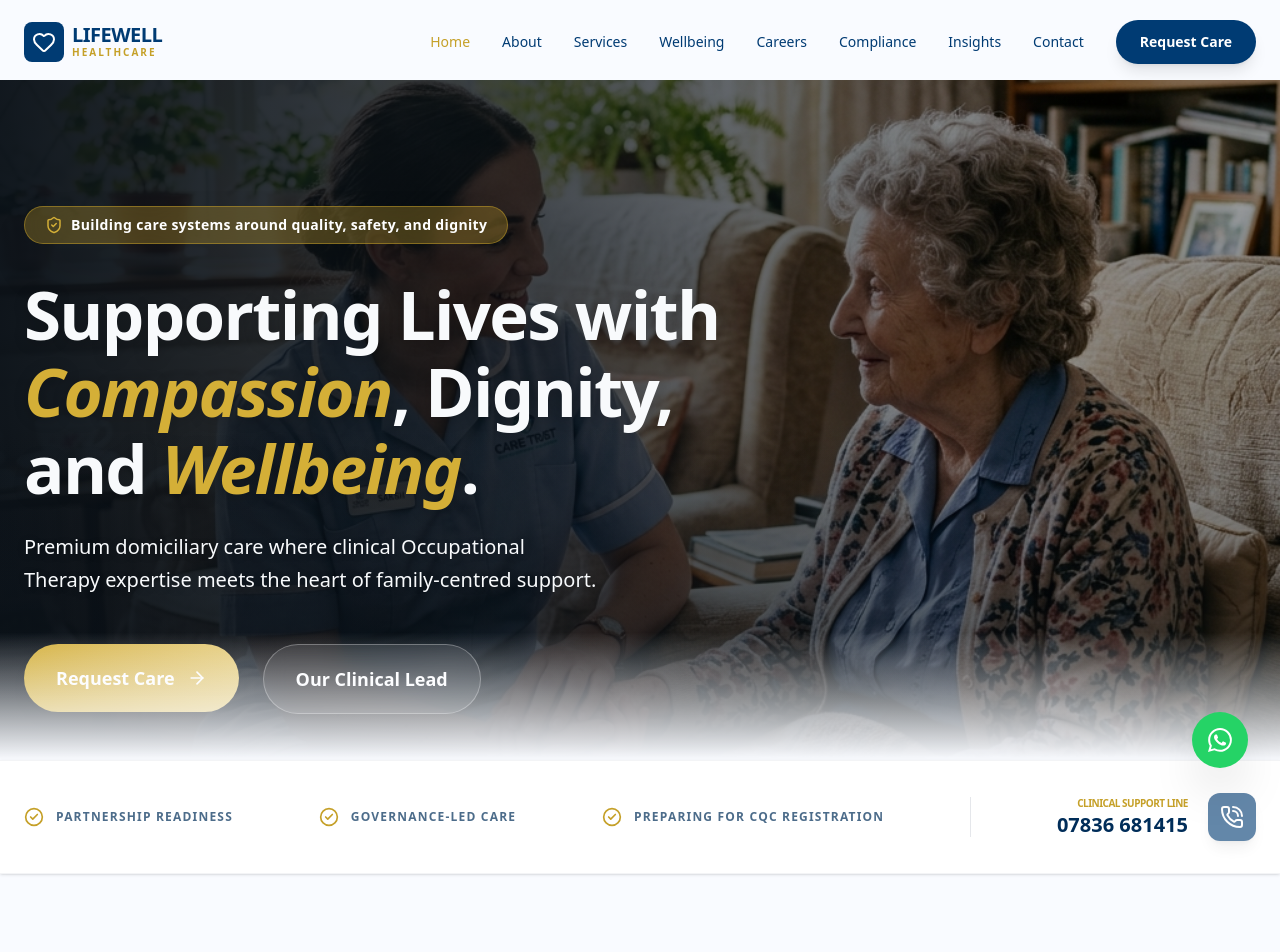
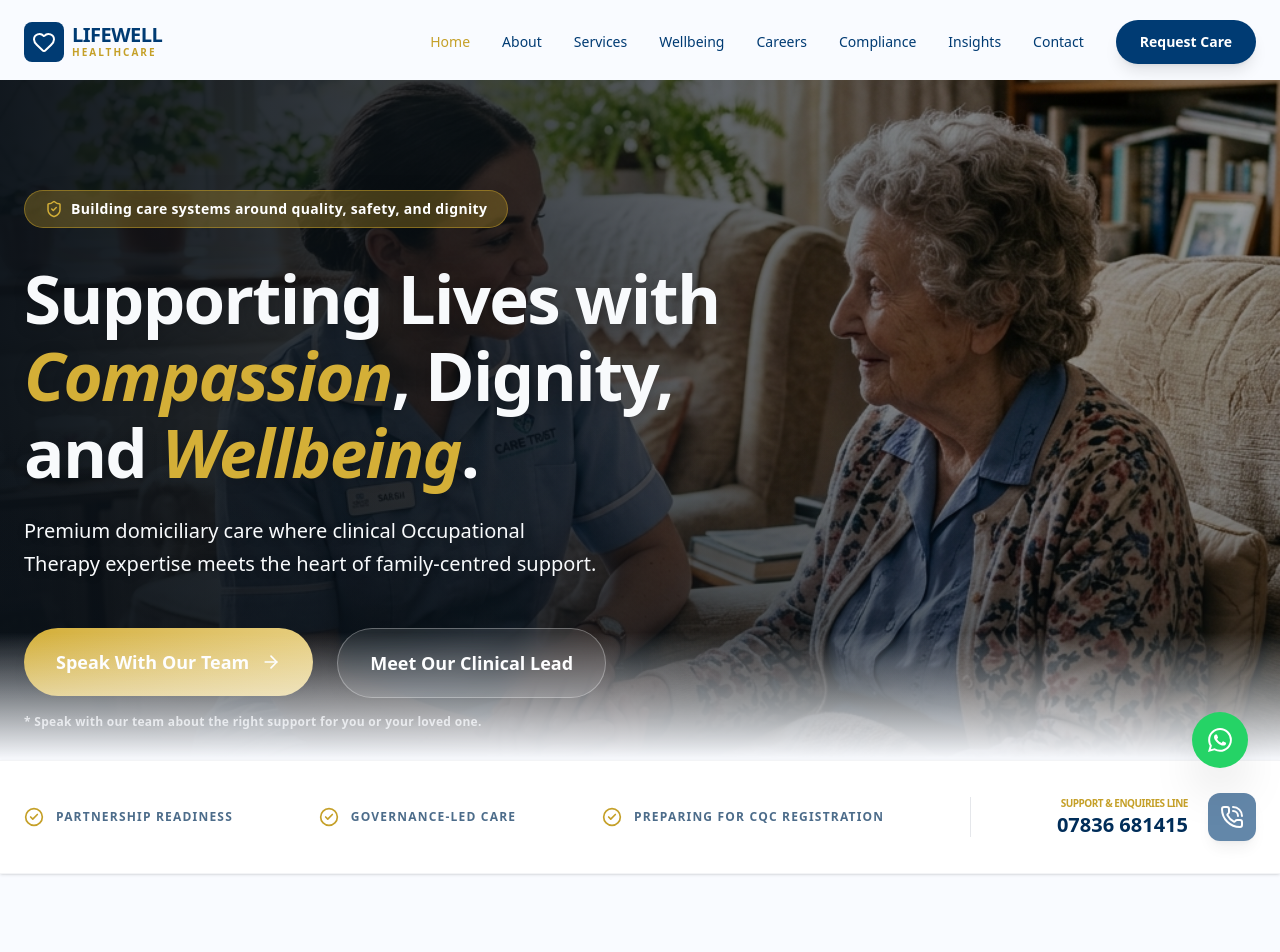
Before and after one commit to osofocarl-web/lifewell-healthcare, a Next.js app: page / in a window 1280 px wide. Shown: the top 952 px of the page. Built offline with nearby package versions, Linux system fonts and the light colour scheme.

Commit message:
fix: src/app/page.tsx

```diff
--- a/src/app/page.tsx
+++ b/src/app/page.tsx
@@ -73,15 +73,19 @@ export default function HomePage() {
             <div className="flex flex-wrap gap-4 sm:gap-6 mt-8 md:mt-12">
               <Link href="/contact">
                 <Button className="px-8 py-5 text-base sm:text-lg flex items-center gap-3 bg-gradient-to-r from-[#D4AF37] to-[#E6CD7D] text-[#002D59] font-black hover:shadow-[0_0_20px_rgba(212,175,55,0.3)] hover:-translate-y-0.5 active:translate-y-0 transition-all duration-300 border-0 rounded-full">
-                  Request Care <ArrowRight size={20} />
+                  Speak With Our Team <ArrowRight size={20} />
                 </Button>
               </Link>
               <Link href="/about#clinical-leadership">
                 <Button className="px-8 py-5 text-base sm:text-lg flex items-center gap-3 bg-white/10 hover:bg-white/15 border border-white/30 text-white backdrop-blur-md rounded-full hover:shadow-lg hover:-translate-y-0.5 active:translate-y-0 transition-all duration-300 font-bold">
-                  Our Clinical Lead
+                  Meet Our Clinical Lead
                 </Button>
               </Link>
             </div>
+
+            <p className="mt-4 text-xs text-[#F8FAFC]/75 font-bold tracking-wide">
+              * Speak with our team about the right support for you or your loved one.
+            </p>
           </motion.div>
         </div>
 
@@ -106,7 +110,7 @@ export default function HomePage() {
           <div className="h-10 w-[1px] bg-gray-200 hidden lg:block"></div>
           <div className="flex items-center gap-5">
             <div className="flex flex-col items-end">
-              <span className="text-[10px] text-brand-gold uppercase font-black tracking-tighter">Clinical Support Line</span>
+              <span className="text-[10px] text-brand-gold uppercase font-black tracking-tighter">Support & Enquiries Line</span>
               <span className="text-brand-blue-dark font-black text-xl">07836 681415</span>
             </div>
             <div className="w-12 h-12 bg-brand-blue rounded-xl flex items-center justify-center text-white shadow-lg animate-pulse">
```
